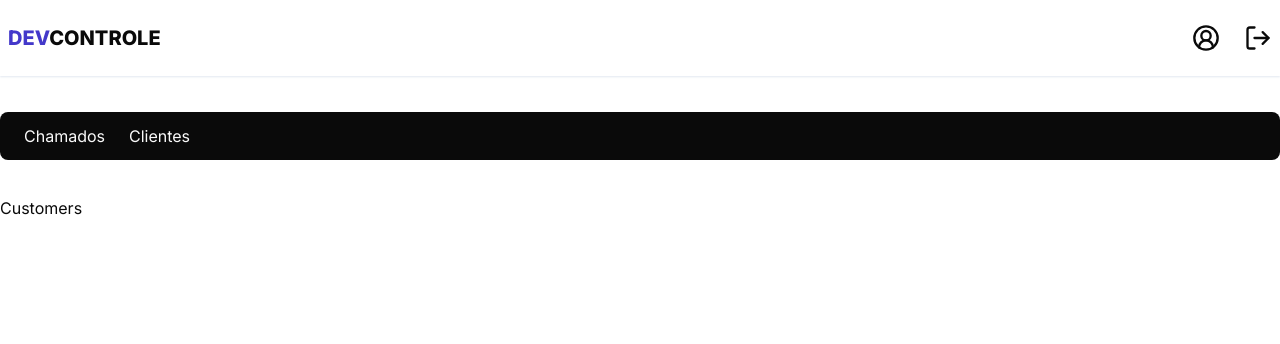
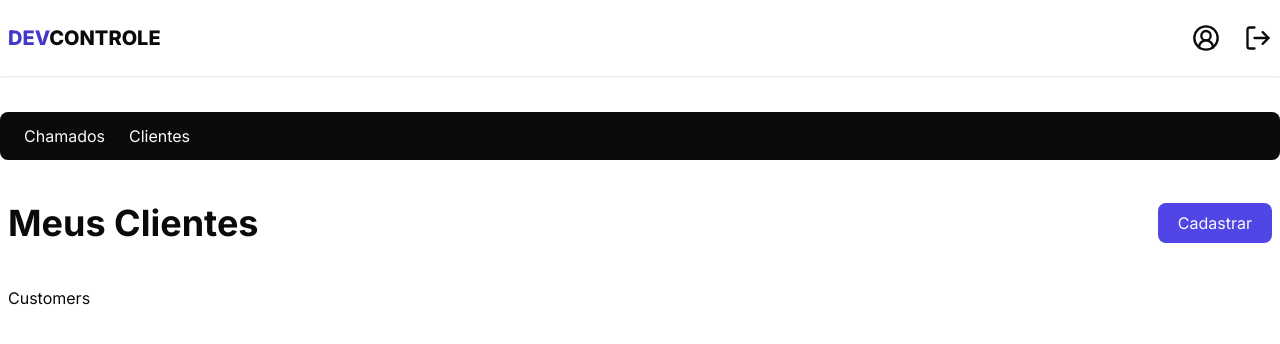
Before and after one commit to reisArthur2602/devcontrole, a Next.js app: page /dashboard/customers in a window 1280 px wide. Shown: the top 344 px of the page. Built offline with nearby package versions, Linux system fonts and the light colour scheme; no server answers; sample sign-in values are in the browser's storage.

Commit message:
feat: add page customers inicial

```diff
--- a/src/app/dashboard/customers/page.tsx
+++ b/src/app/dashboard/customers/page.tsx
@@ -1,12 +1,29 @@
+import { Container } from '@/components/container';
 import { authOptions } from '@/lib/auth';
+
 import { getServerSession } from 'next-auth';
+import Link from 'next/link';
 import { redirect } from 'next/navigation';
 import React from 'react';
 
 const Customers = async () => {
   const session = await getServerSession(authOptions);
   if (!session || !session.user) redirect('/');
-  return <div>Customers</div>;
+
+  return (
+    <Container classname="flex flex-col gap-9">
+      <div className="w-full flex items-center justify-between">
+        <h1>Meus Clientes</h1>
+        <Link
+          href="/dashboard/customers/new"
+          className="px-5 py-2 rounded-lg bg-indigo-600 text-center text-neutral-50"
+        >
+          Cadastrar
+        </Link>
+      </div>
+      Customers
+    </Container>
+  );
 };
 
 export default Customers;
```
